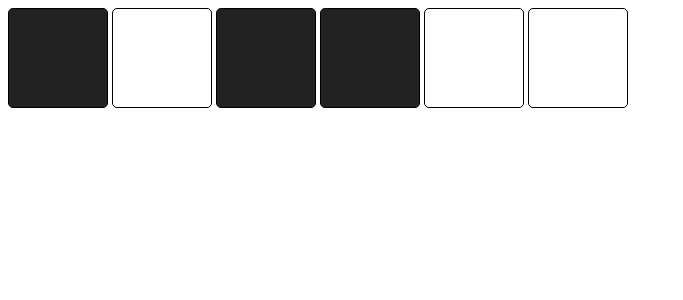
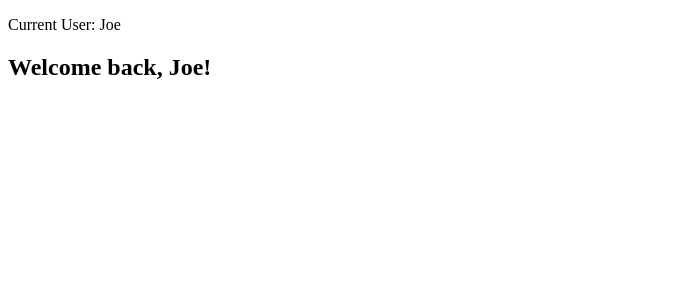
Before and after one commit to HarikaPenukonda/event-listener-tutorial, a React (Create React App) app: page / in a window 1280 px wide. Shown: the top 300 px of the page, without its empty margins (0-683 px from the left). Built offline with nearby package versions, Linux system fonts and the light colour scheme.

Commit message:
practice of passing data around

```diff
--- a/src/App.js
+++ b/src/App.js
@@ -1,5 +1,6 @@
 import React from "react";
-import BoxApp from "./Boxes/BoxApp";
+//import BoxApp from "./Boxes/BoxApp";
+import MyApp1 from "./Practice-PassingData/MyApp1";
 //import ComplexObjects2 from "./ComplexObjects2";
 //import Ternary from "./Ternary";
 //import Conundrum from "./Conundrum";
@@ -11,8 +12,8 @@ import BoxApp from "./Boxes/BoxApp";
 
 export default function App(){
     return(
-        <BoxApp/>
-        //<MyApp/>
+        //<BoxApp/>
+        <MyApp1/>
         // <Conundrum/>
         //<StateDemo/>
         //<Counter/>
```
